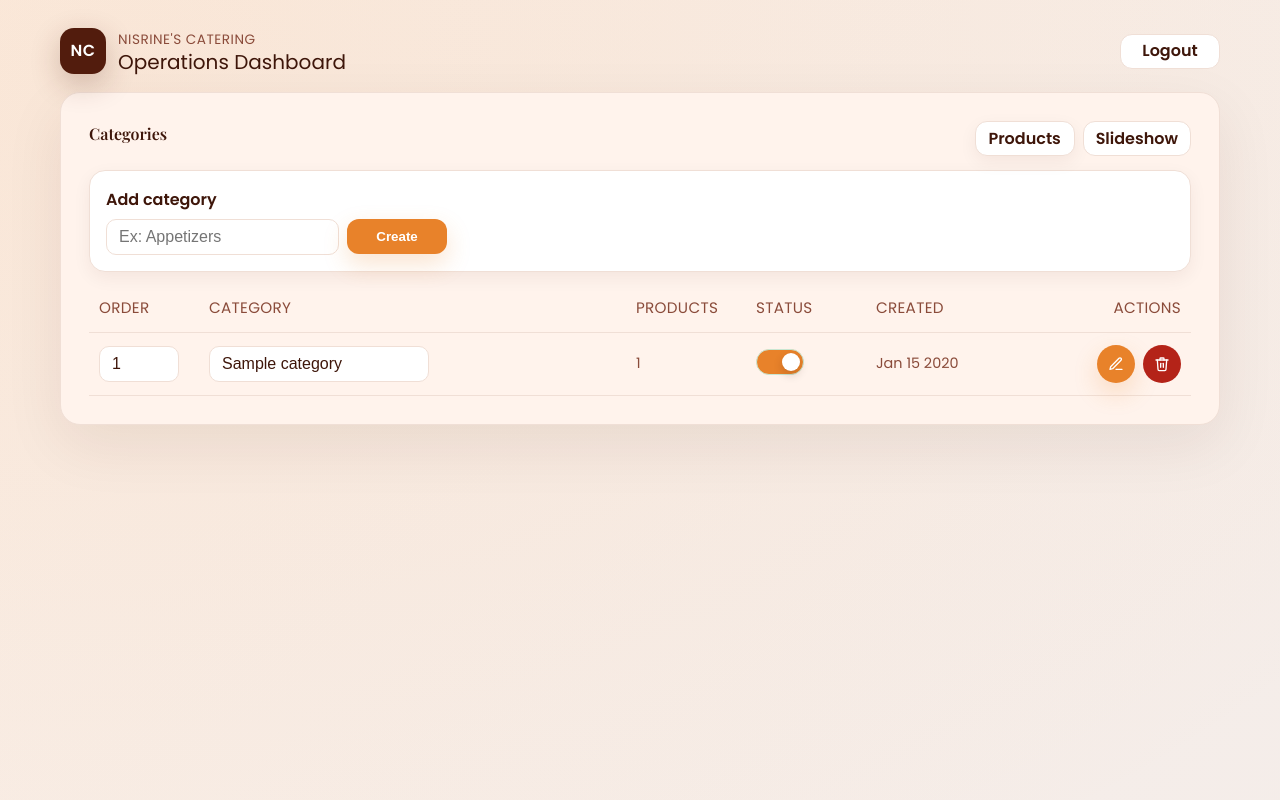
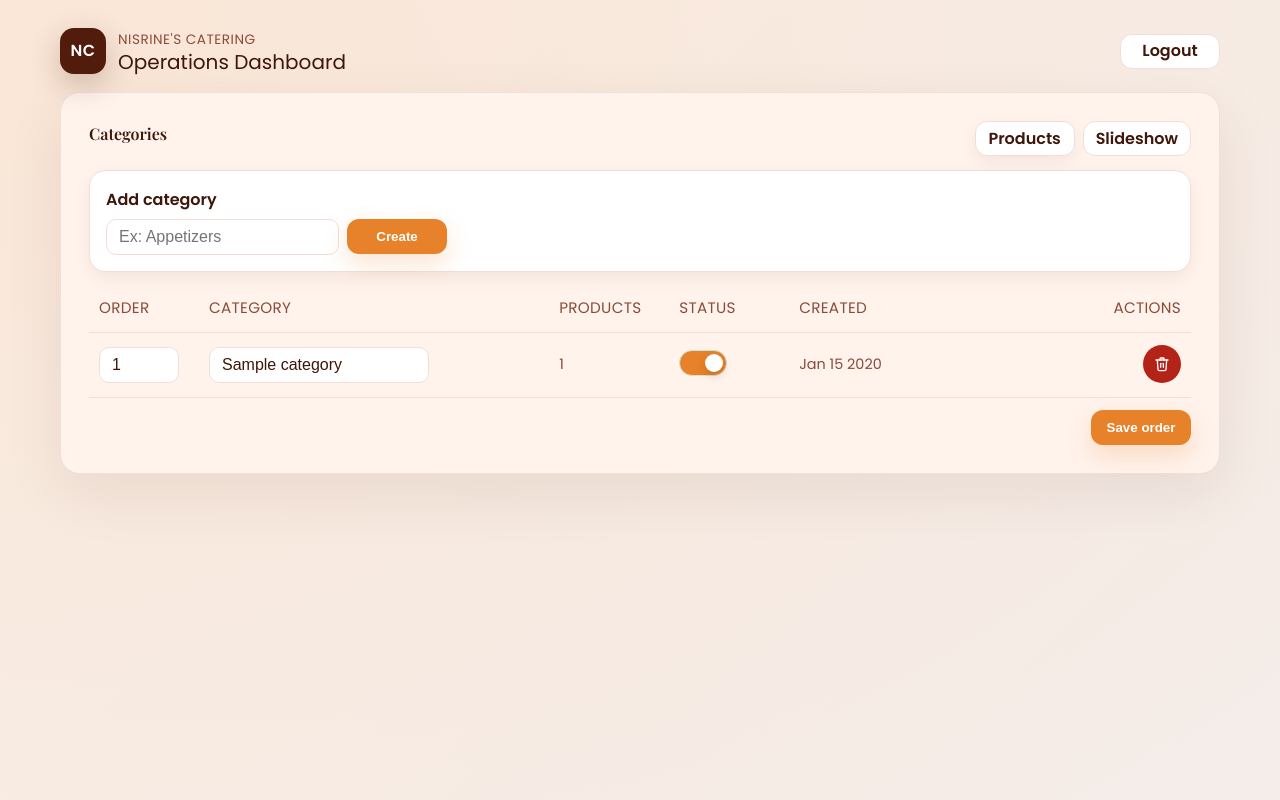
Before and after one commit to Muno7/nisrines_catering, a Flask app: page /admin/categories in a window 1280 px wide. Run offline with Flask 3, Linux system fonts and the light colour scheme; a user stored in the database is signed in; tables that the repository leaves empty hold one stand-in row (values such as "Sample post"); some libraries are stand-ins or nearby versions.

Commit message:
UI enhancements for cateogry view

```diff
--- a/backend/app/admin/routes.py
+++ b/backend/app/admin/routes.py
@@ -531,6 +531,39 @@ def categories():
             flash("Category updated.", "success")
             return redirect(url_for("admin.categories"))
 
+        if action == "reorder":
+            updated = 0
+            for cat in categories:
+                name_key = f"name_{cat.id}"
+                order_key = f"order_{cat.id}"
+                new_name = (request.form.get(name_key) or "").strip()
+                new_order = request.form.get(order_key, type=int)
+
+                # Update name/slug if provided and changed
+                if new_name and new_name != cat.name:
+                    slug = slugify(new_name)
+                    conflict = (
+                        Category.query.filter(
+                            or_(Category.slug == slug, Category.name.ilike(new_name))
+                        )
+                        .filter(Category.id != cat.id)
+                        .first()
+                    )
+                    if conflict:
+                        flash(f"Name '{new_name}' already used by another category.", "danger")
+                        return redirect(url_for("admin.categories"))
+                    cat.name = new_name
+                    cat.slug = slug
+
+                if new_order is not None and new_order != cat.sort_order:
+                    cat.sort_order = new_order
+
+                updated += 1
+
+            db.session.commit()
+            flash("Category order updated.", "success")
+            return redirect(url_for("admin.categories"))
+
     counts = {
         cat.id: Product.query.filter_by(category_id=cat.id).count() for cat in categories
     }
--- a/backend/app/static/js/categories.js
+++ b/backend/app/static/js/categories.js
@@ -46,4 +46,25 @@ document.addEventListener("DOMContentLoaded", () => {
       }
     });
   });
+
+  const rows = document.querySelectorAll("tr[data-category-row]");
+  rows.forEach((row) => {
+    const nameInput = row.querySelector(".name-input");
+    const orderInput = row.querySelector(".order-input");
+    const saveBtn = row.querySelector(".row-save-btn");
+
+    const markDirty = () => {
+      if (!saveBtn) return;
+      const nameChanged = nameInput && nameInput.value !== nameInput.dataset.original;
+      const orderChanged = orderInput && orderInput.value !== orderInput.dataset.original;
+      if (nameChanged || orderChanged) {
+        saveBtn.classList.add("show");
+      } else {
+        saveBtn.classList.remove("show");
+      }
+    };
+
+    nameInput?.addEventListener("input", markDirty);
+    orderInput?.addEventListener("input", markDirty);
+  });
 });
--- a/backend/app/templates/admin/categories.html
+++ b/backend/app/templates/admin/categories.html
@@ -2,6 +2,19 @@
 {% block title %}Categories{% endblock %}
 {% block head %}
   <script defer src="{{ url_for('static', filename='js/categories.js') }}"></script>
+  <style>
+    /* reserve space for per-row save button so layout doesn't shift */
+    .row-save-btn {
+      display: inline-flex;
+      align-items: center;
+      justify-content: center;
+      min-width: 110px;
+      visibility: hidden;
+    }
+    .row-save-btn.show {
+      visibility: visible;
+    }
+  </style>
 {% endblock %}
 {% block content %}
   <header class="page-header">
@@ -29,6 +42,10 @@
   </div>
 
   {% if categories %}
+    <form method="post" action="{{ url_for('admin.categories') }}">
+      <input type="hidden" name="csrf_token" value="{{ csrf_token() }}">
+      <input type="hidden" name="action" value="reorder">
+
       <table class="responsive-table table">
         <thead>
           <tr>
@@ -45,10 +62,10 @@
             {% set current_status = "active" if cat.active else "inactive" %}
             <tr data-category-row="{{ cat.id }}">
               <td>
-              <input type="number" name="sort_order" value="{{ cat.sort_order }}" class="input-narrow" style="width:80px;" form="cat-form-{{ cat.id }}">
+                <input type="number" name="order_{{ cat.id }}" value="{{ cat.sort_order }}" class="input-narrow order-input" style="width:80px;" data-original="{{ cat.sort_order }}">
               </td>
               <td>
-              <input type="text" name="name" value="{{ cat.name }}" class="input-medium" style="min-width:220px;" form="cat-form-{{ cat.id }}">
+                <input type="text" name="name_{{ cat.id }}" value="{{ cat.name }}" class="input-medium name-input" style="min-width:220px;" data-original="{{ cat.name }}">
               </td>
               <td class="muted">{{ counts.get(cat.id, 0) }}</td>
               <td>
@@ -59,15 +76,8 @@
               </td>
               <td class="muted">{{ cat.created_at.strftime('%b %d %Y') }}</td>
               <td style="text-align:right; white-space:nowrap;">
-              <form id="cat-form-{{ cat.id }}" method="post" action="{{ url_for('admin.categories') }}" style="display:inline-flex; gap:8px; align-items:center;">
-                <input type="hidden" name="csrf_token" value="{{ csrf_token() }}">
-                <input type="hidden" name="action" value="update">
-                <input type="hidden" name="category_id" value="{{ cat.id }}">
-                <button class="btn btn-icon" type="submit" title="Save changes">
-                  <svg xmlns="http://www.w3.org/2000/svg" width="16" height="16" viewBox="0 0 24 24" fill="none" stroke="currentColor" stroke-width="2" stroke-linecap="round" stroke-linejoin="round">
-                    <path d="M12 20h9" />
-                    <path d="M16.5 3.5a2.121 2.121 0 1 1 3 3L7 19l-4 1 1-4 12.5-12.5z" />
-                  </svg>
+                  <button class="btn btn-small row-save-btn" type="submit" name="category_id" value="{{ cat.id }}">
+                    Save Changes
                   </button>
                   <button class="btn btn-icon btn-danger" type="button" title="Delete"
                           data-confirm-form="delete-category-{{ cat.id }}"
@@ -80,12 +90,16 @@
                       <path d="M9 6V4a1 1 0 0 1 1-1h4a1 1 0 0 1 1 1v2"></path>
                     </svg>
                   </button>
-              </form>
               </td>
             </tr>
           {% endfor %}
         </tbody>
       </table>
+
+      <div class="actions mt-3" style="justify-content:flex-end;">
+        <button class="btn" type="submit">Save order</button>
+      </div>
+    </form>
 
     {% for cat in categories %}
       <form id="delete-category-{{ cat.id }}" method="post" action="{{ url_for('admin.delete_category', category_id=cat.id) }}" style="display:none;">
```
Lines whose indentation alone changed are shown as unchanged.
